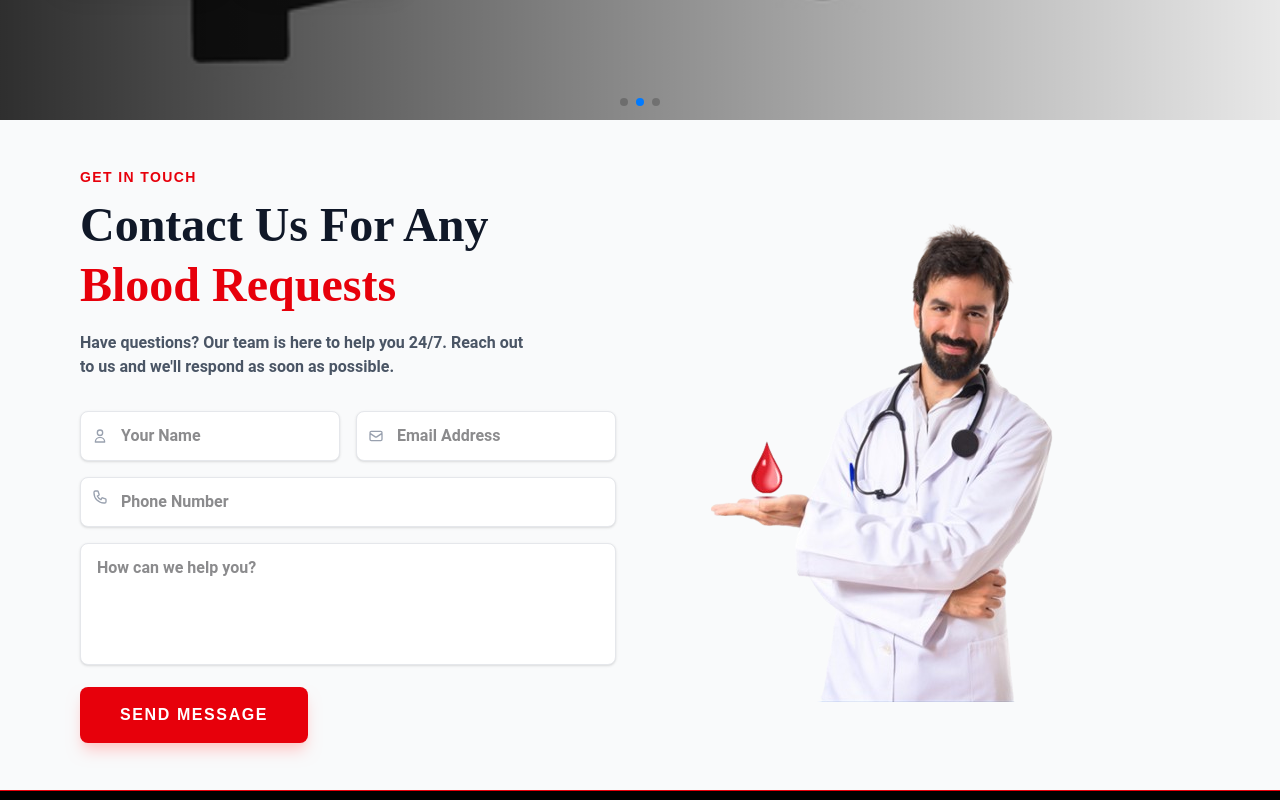
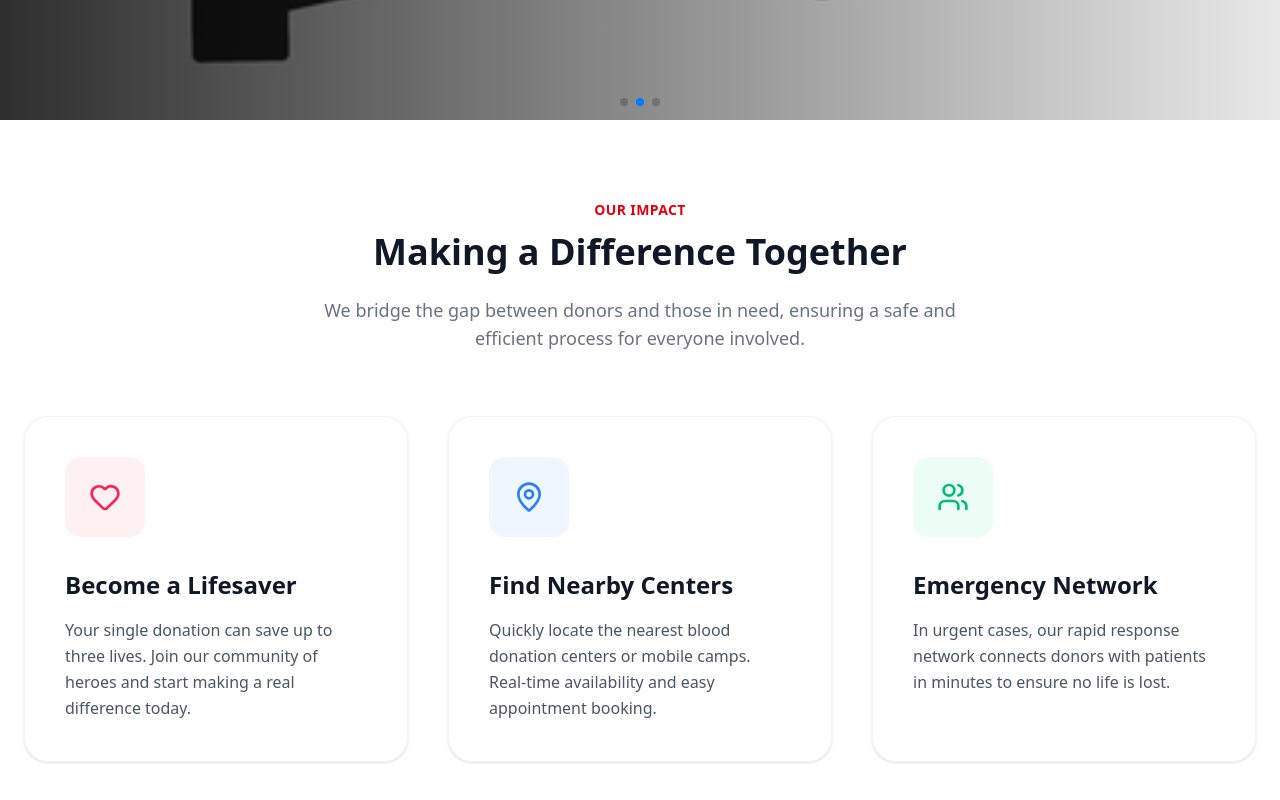
Before and after one commit to iqbal700/assignment-11, a React (Vite) app: page / in a window 1280 px wide. Shown: the part 480-1280 px from the top of the page. Built offline with nearby package versions, Linux system fonts and the light colour scheme; no server answers.

Commit message:
search filed add and donate request fixed

```diff
--- /dev/null
+++ b/src/pages/FeaturesSection.jsx
@@ -0,0 +1,77 @@
+import React from 'react';
+import { Heart, Users, MapPin } from 'lucide-react';
+
+const FeaturesSection = () => {
+  const features = [
+    {
+      title: "Become a Lifesaver",
+      description: "Your single donation can save up to three lives. Join our community of heroes and start making a real difference today.",
+      icon: <Heart className="w-8 h-8 text-rose-500" />,
+      bgColor: "bg-rose-50",
+      accentColor: "group-hover:bg-rose-500"
+    },
+    {
+      title: "Find Nearby Centers",
+      description: "Quickly locate the nearest blood donation centers or mobile camps. Real-time availability and easy appointment booking.",
+      icon: <MapPin className="w-8 h-8 text-blue-500" />,
+      bgColor: "bg-blue-50",
+      accentColor: "group-hover:bg-blue-500"
+    },
+    {
+      title: "Emergency Network",
+      description: "In urgent cases, our rapid response network connects donors with patients in minutes to ensure no life is lost.",
+      icon: <Users className="w-8 h-8 text-emerald-500" />,
+      bgColor: "bg-emerald-50",
+      accentColor: "group-hover:bg-emerald-500"
+    }
+  ];
+
+  return (
+    <section className="py-20 bg-white">
+      <div className="max-w-7xl mx-auto px-6">
+        {/* Header Section */}
+        <div className="text-center mb-16">
+          <h2 className="text-red-600 font-semibold tracking-wide uppercase text-sm mb-3">Our Impact</h2>
+          <h3 className="text-3xl md:text-4xl font-extrabold text-gray-900 mb-6">
+            Making a Difference Together
+          </h3>
+          <p className="text-gray-500 max-w-2xl mx-auto text-lg">
+            We bridge the gap between donors and those in need, ensuring a safe and efficient process for everyone involved.
+          </p>
+        </div>
+
+        {/* Features Grid */}
+        <div className="grid grid-cols-1 md:grid-cols-3 gap-10">
+          {features.map((feature, index) => (
+            <div
+              key={index}
+              className="group relative p-10 bg-white rounded-3xl shadow-sm border border-gray-100 transition-all duration-500 hover:shadow-2xl hover:shadow-rose-100/50 hover:-translate-y-3"
+            >
+              {/* Icon Container */}
+              <div className={`w-20 h-20 ${feature.bgColor} rounded-2xl flex items-center justify-center mb-8 transition-all duration-500 ${feature.accentColor}`}>
+                <div className="group-hover:text-white transition-colors duration-500 transform group-hover:scale-110">
+                  {feature.icon}
+                </div>
+              </div>
+
+              {/* Text Content */}
+              <h4 className="text-2xl font-bold text-gray-900 mb-4 group-hover:text-rose-600 transition-colors duration-300">
+                {feature.title}
+              </h4>
+              <p className="text-gray-600 leading-relaxed text-base">
+                {feature.description}
+              </p>
+
+              {/* Decorative Background Element */}
+              <div className="absolute top-0 right-0 p-4 opacity-0 group-hover:opacity-100 transition-opacity duration-500">
+                <div className="w-24 h-24 bg-rose-50 rounded-full -mr-12 -mt-12 blur-3xl"></div>
+              </div>
+            </div>
+          ))}
+        </div>
+      </div>
+    </section>
+  );
+};
+
+export default FeaturesSection;
--- a/src/pages/Home.jsx
+++ b/src/pages/Home.jsx
@@ -1,11 +1,13 @@
 import React from 'react';
 import Slider from '../Components/Slider';
 import ContactSection from './ContactSection';
+import FeaturesSection from './FeaturesSection';
 
 const Home = () => {
     return (
         <div>
             <Slider></Slider>
+            <FeaturesSection></FeaturesSection>
             <ContactSection></ContactSection>
         </div>
     );
--- a/src/pages/SearchRequest.jsx
+++ b/src/pages/SearchRequest.jsx
@@ -1,69 +1,135 @@
 import axios from 'axios';
 import React, { useEffect, useState } from 'react';
 import useAxios from '../Hooks/useAxios';
+import { Search, Droplets, MapPin, Navigation, User, Calendar, Phone } from 'lucide-react';
 
 const SearchRequest = () => {
-
     const [districts, setDistricts] = useState([]);
     const [district, setDistrict] = useState('');
     const [upazilas, setUpazilas] = useState([]);
     const [upazila, setUpazila] = useState('');
-    const axiosInstance = useAxios()
+    const [donors, setDonors] = useState([]); // State to store search results
+    const [hasSearched, setHasSearched] = useState(false); // To track if a search was performed
+    const [loading, setLoading] = useState(false);
 
-    useEffect(()=>{
-        axios.get('/upazila.json')
-         .then(res => setUpazilas(res.data.upazilas))
+    const axiosInstance = useAxios();
 
-        axios.get('/district.json')
-         .then(res => setDistricts(res.data.districts))
+    useEffect(() => {
+        axios.get('/upazila.json').then(res => setUpazilas(res.data.upazilas));
+        axios.get('/district.json').then(res => setDistricts(res.data.districts));
+    }, []);
 
-    },[])
+    const handleSearch = (e) => {
+        e.preventDefault();
+        setLoading(true);
+        const bloodGroup = e.target.blood.value;
 
-   const handleSearch = (e) => {
-      e.preventDefault();
-      const bloodGroup = e.target.blood.value;
-
-      axiosInstance.get(`/search-requests?bloodGroup=${bloodGroup}&district=${district}&upazila=${upazila}`)
-      .then(res => console.log(res.data))
-
-
-   }
-
+        axiosInstance.get(`/search-requests?bloodGroup=${bloodGroup}&district=${district}&upazila=${upazila}`)
+            .then(res => {
+                setDonors(res.data);
+                setHasSearched(true);
+                setLoading(false);
+            })
+            .catch(err => {
+                console.error(err);
+                setLoading(false);
+            });
+    };
 
     return (
-        <div className='mt-50'>
-           <form onSubmit={handleSearch} className='fieldset flex '>
-             <select name='blood' defaultValue="Choose blood group" className="select">
-                            <option disabled={true}>Choose blood group</option>
-                            <option value='A+'>A+</option>
-                            <option value='A-'>A-</option>
-                            <option value='B+'>B+</option>
-                            <option value='B-'>B-</option>
-                            <option value='AB+'>AB+</option>
-                            <option value='AB-'>AB-</option>
-                            <option value='o+'>o+</option>
-                            <option value='o-'>o-</option>
+        <div className="max-w-6xl mx-auto px-4 py-12">
+            {/* Search Form Card */}
+            <div className="bg-white rounded-2xl shadow-xl mt-30 border border-gray-100 p-6 md:p-8 mb-10">
+                <div className="mb-6">
+                    <h2 className="text-2xl font-bold text-gray-800 flex items-center gap-2">
+                        <Droplets className="w-6 h-6 text-rose-600" />
+                        Find Available Donors
+                    </h2>
+                </div>
+
+                <form onSubmit={handleSearch} className="grid grid-cols-1 md:grid-cols-4 gap-4 items-end">
+                    <div className="space-y-2">
+                        <label className="text-sm font-semibold text-gray-700">Blood Group</label>
+                        <select name='blood' defaultValue="Choose blood group" className="w-full bg-gray-50 border border-gray-200 rounded-lg p-3 outline-none focus:ring-2 focus:ring-rose-500">
+                            <option disabled>Choose blood group</option>
+                            {['A+', 'A-', 'B+', 'B-', 'AB+', 'AB-', 'O+', 'O-'].map(g => <option key={g} value={g}>{g}</option>)}
                         </select>
+                    </div>
 
-                        <select onChange={(e) => setDistrict(e.target.value)} name='district' defaultValue='select your district' className='select'>
-                            <option disabled selected>Select your district</option>
-                            {
-                                districts.map(d => <option value={d?.name} key={d.id} >{d?.name}</option>)
-                            }
+                    <div className="space-y-2">
+                        <label className="text-sm font-semibold text-gray-700">District</label>
+                        <select onChange={(e) => setDistrict(e.target.value)} className="w-full bg-gray-50 border border-gray-200 rounded-lg p-3 outline-none focus:ring-2 focus:ring-rose-500">
+                            <option value="">Select District</option>
+                            {districts.map(d => <option key={d.id} value={d.name}>{d.name}</option>)}
+                        </select>
+                    </div>
 
+                    <div className="space-y-2">
+                        <label className="text-sm font-semibold text-gray-700">Upazila</label>
+                        <select onChange={(e) => setUpazila(e.target.value)} className="w-full bg-gray-50 border border-gray-200 rounded-lg p-3 outline-none focus:ring-2 focus:ring-rose-500">
+                            <option value="">Select Upazila</option>
+                            {upazilas.map(u => <option key={u.id} value={u.name}>{u.name}</option>)}
                         </select>
+                    </div>
 
-                        <select onChange={(e) => setUpazila(e.target.value)} name='upazila' defaultValue='select your upazila' className='select'>
-                            <option disabled selected>Select your upazila</option>
-                            {
-                                upazilas.map(u => <option value={u?.name} key={u.id} >{u?.name}</option>)
-                            }
+                    <button type='submit' className="w-full bg-rose-600 hover:bg-rose-700 text-white font-bold py-3 rounded-lg transition-all flex items-center justify-center gap-2 shadow-lg">
+                        {loading ? "Searching..." : <><Search className="w-5 h-5" /> Search</>}
+                    </button>
+                </form>
+            </div>
 
-                        </select>
-
-                        <button type='submit' className="btn btn-primary">search</button>
-
-           </form>
+            {/* Results Section */}
+            <div className="mt-12">
+                {!hasSearched ? (
+                   <div className="text-center py-16">
+                        <div className="inline-flex items-center justify-center w-16 h-16 bg-gray-50 rounded-full mb-4">
+                            <Search className="w-6 h-6 text-gray-400" />
+                        </div>
+                        <h3 className="text-lg font-semibold text-gray-700">Ready to find a donor?</h3>
+                        <p className="text-gray-500 max-w-xs mx-auto mt-2">
+                            Select a blood group and location above to see available donors in your area.
+                        </p>
+                    </div>
+                ) : donors.length > 0 ? (
+                    <div className="grid grid-cols-1 md:grid-cols-2 lg:grid-cols-3 gap-6">
+                        {donors.map((donor) => (
+                            <div key={donor._id} className="bg-white p-6 rounded-2xl shadow-md border border-gray-100 hover:border-rose-200 transition-colors">
+                                <div className="flex justify-between items-start mb-4">
+                                    <div className="flex items-center gap-3">
+                                        <div className="w-12 h-12 bg-rose-100 rounded-full flex items-center justify-center text-rose-600 font-bold text-xl">
+                                            {donor.bloodGroup}
+                                        </div>
+                                        <div>
+                                            <h4 className="font-bold text-gray-900">{donor.name}</h4>
+                                            <p className="text-sm text-gray-500 flex items-center gap-1">
+                                                <MapPin className="w-3 h-3" /> {donor.district}, {donor.upazila}
+                                            </p>
+                                        </div>
+                                    </div>
+                                </div>
+                                <hr className="my-4 border-gray-50" />
+                                <div className="space-y-2 mb-6">
+                                    <div className="flex items-center gap-2 text-sm text-gray-600">
+                                        <Phone className="w-4 h-4 text-emerald-500" /> {donor.phone || "Private"}
+                                    </div>
+                                    <div className="flex items-center gap-2 text-sm text-gray-600">
+                                        <Calendar className="w-4 h-4 text-blue-500" /> Last Donation: {donor.lastDonationDate || "N/A"}
+                                    </div>
+                                </div>
+                                <button className="w-full py-2 bg-rose-50 text-rose-600 font-semibold rounded-lg hover:bg-rose-600 hover:text-white transition-colors">
+                                    Request Blood
+                                </button>
+                            </div>
+                        ))}
+                    </div>
+                ) : (
+                    <div className="text-center py-20 bg-rose-50 rounded-3xl border border-rose-100">
+                        <Droplets className="w-12 h-12 text-rose-300 mx-auto mb-4" />
+                        <h3 className="text-xl font-bold text-rose-900">No Donors Found</h3>
+                        <p className="text-rose-600">Try changing your location or blood group criteria.</p>
+                    </div>
+                )}
+            </div>
         </div>
     );
 };
--- a/src/pages/SliderContent.jsx
+++ b/src/pages/SliderContent.jsx
@@ -36,7 +36,7 @@ const SliderContent = ({ title, description, imageSrc, imageAlt, buttonText,butt
                     <p className="nav-font text-xl text-white tracking-wide">
                         {description}
                     </p>
-                    <h2 className="h1-heading text-3xl md:text-6xl text-white leading-tight">
+                    <h2 className="h1-heading text-3xl md:text-5xl text-white leading-tight">
                         {title}
                     </h2>
 
@@ -57,7 +57,7 @@ const SliderContent = ({ title, description, imageSrc, imageAlt, buttonText,butt
                         animate={{ y: 0, opacity: 1 }}
                         transition={{ delay: 0.4, duration: 0.5 }}
                     >
-                        <span>{buttonText2}</span>
+                       <Link to={'/search-request'} > <span>{buttonText2}</span> </Link>
 
                     </motion.button>
                     </div>
```
